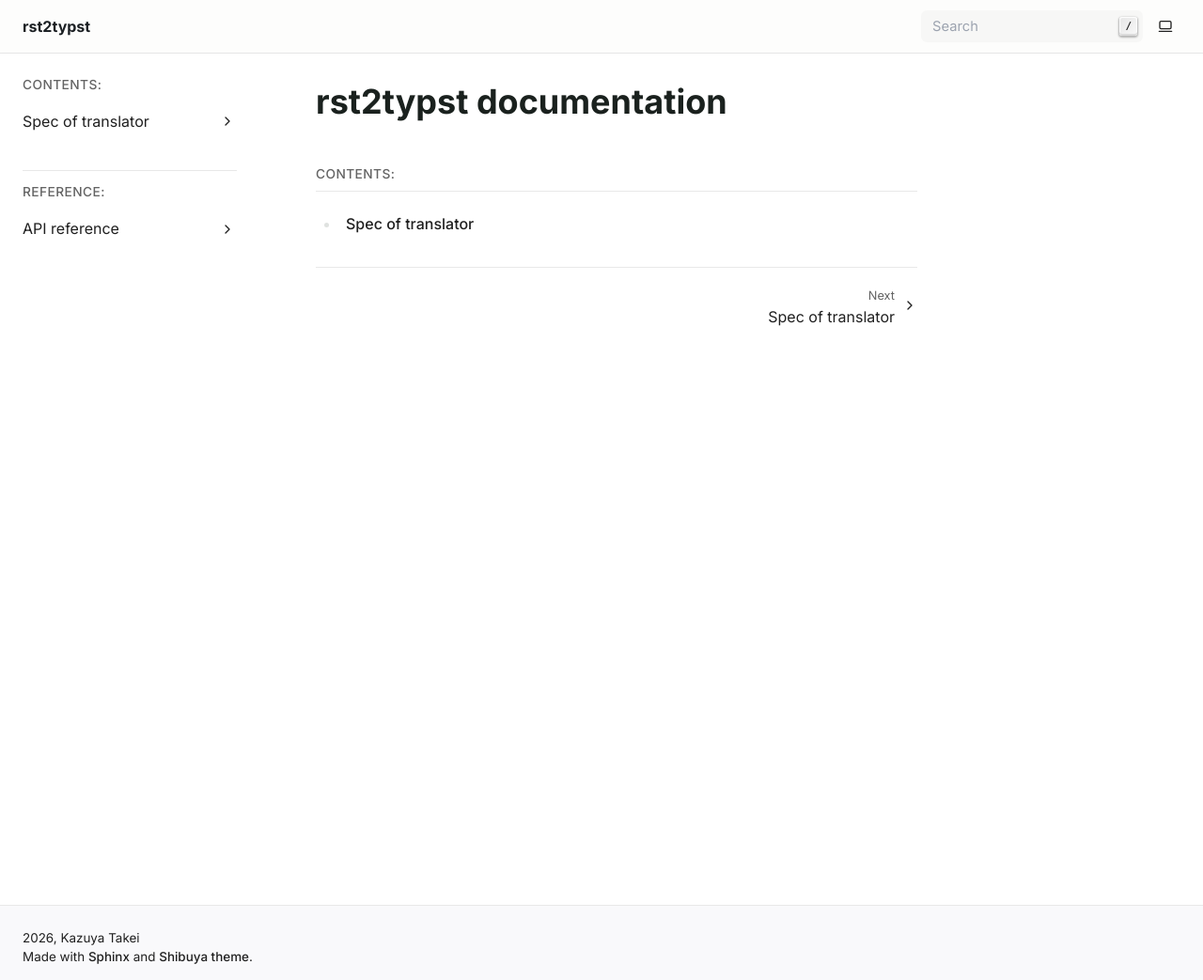
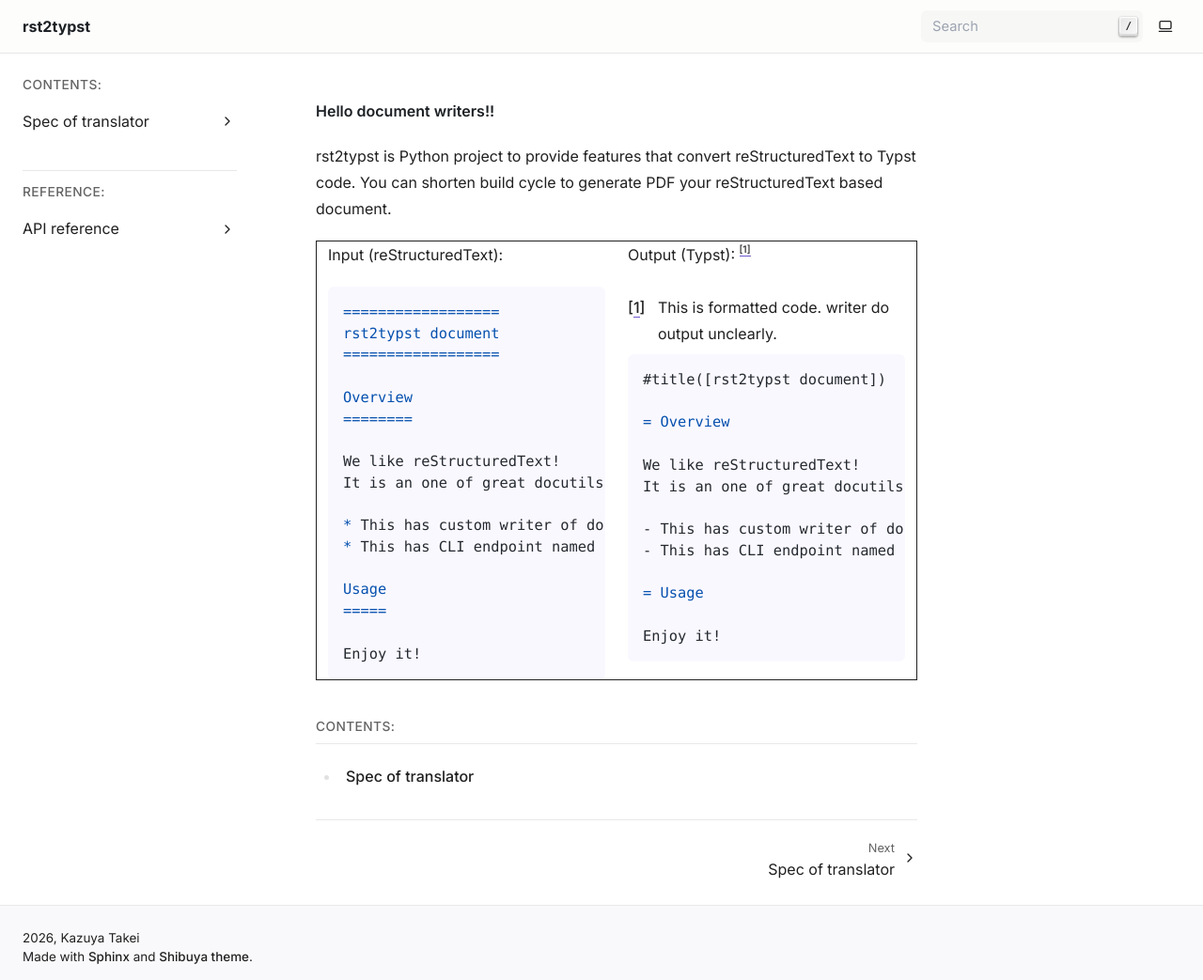
Before and after one commit to atsphinx/rst2typst, a Sphinx documentation site: the page built from docs/index.rst, in a window 1280 px wide and 1043 px high. Shown: the whole window at 94% size. Built offline with Sphinx 7.4.7, drawn with Linux system fonts in a browser that asks for light colours; pages that are not in the unit, such as notebooks, are missing from menus.

```diff
--- /dev/null
+++ b/docs/_examples/index.rst.txt
@@ -0,0 +1,17 @@
+==================
+rst2typst document
+==================
+
+Overview
+========
+
+We like reStructuredText!
+It is an one of great docutils.
+
+* This has custom writer of docutils.
+* This has CLI endpoint named ``rst2typst``.
+
+Usage
+=====
+
+Enjoy it!
--- /dev/null
+++ b/docs/_examples/index.typ.txt
@@ -0,0 +1,13 @@
+#title([rst2typst document])
+
+= Overview
+
+We like reStructuredText!
+It is an one of great docutils.
+
+- This has custom writer of docutils.
+- This has CLI endpoint named `rst2typst`.
+
+= Usage
+
+Enjoy it!
--- a/docs/conf.py
+++ b/docs/conf.py
@@ -9,6 +9,11 @@ extensions = [
     # Built-in extensions
     "sphinx.ext.autodoc",
     "sphinx.ext.intersphinx",
+    "sphinx.ext.todo",
+    # atsphinx extensions
+    "atsphinx.footnotes",
+    # Third-party extensions
+    "sphinx_design",
 ]
 
 templates_path = ["_templates"]
--- a/docs/index.rst
+++ b/docs/index.rst
@@ -1,5 +1,39 @@
-rst2typst documentation
-=======================
+Home
+====
+
+.. raw:: html
+
+   <style>
+   h1 {
+       display: none;
+   }
+   </style>
+
+**Hello document writers!!**
+
+rst2typst is Python project to provide features that convert reStructuredText to Typst code.
+You can shorten build cycle to generate PDF your reStructuredText based document.
+
+.. todo:: Write benchmark
+
+.. grid:: 2
+    :outline:
+
+    .. grid-item::
+
+        Input (reStructuredText):
+
+        .. literalinclude:: _examples/index.rst.txt
+           :language: rst
+
+    .. grid-item::
+
+        Output (Typst): [#]_
+
+        .. [#] This is formatted code. writer do output unclearly.
+
+        .. literalinclude:: _examples/index.typ.txt
+           :language: typst
 
 .. toctree::
    :maxdepth: 1
--- a/pyproject.toml
+++ b/pyproject.toml
@@ -4,7 +4,9 @@ version = "0.0.0"
 description = "Converter from docutils AST to Typst source"
 readme = "README.rst"
 requires-python = ">=3.10"
-dependencies = []
+dependencies = [
+    "atsphinx-footnotes>=0.3.2",
+]
 
 [project.scripts]
 rst2typst = "rst2typst.cli:main"
@@ -21,6 +23,7 @@ dev = [
 docs = [
     "shibuya>=2026.1.9",
     "sphinx>=8.1.3",
+    "sphinx-design>=0.6.1",
 ]
 test = [
     "pytest>=9.0.2",
```
Also changed, not shown: 1 other file.
